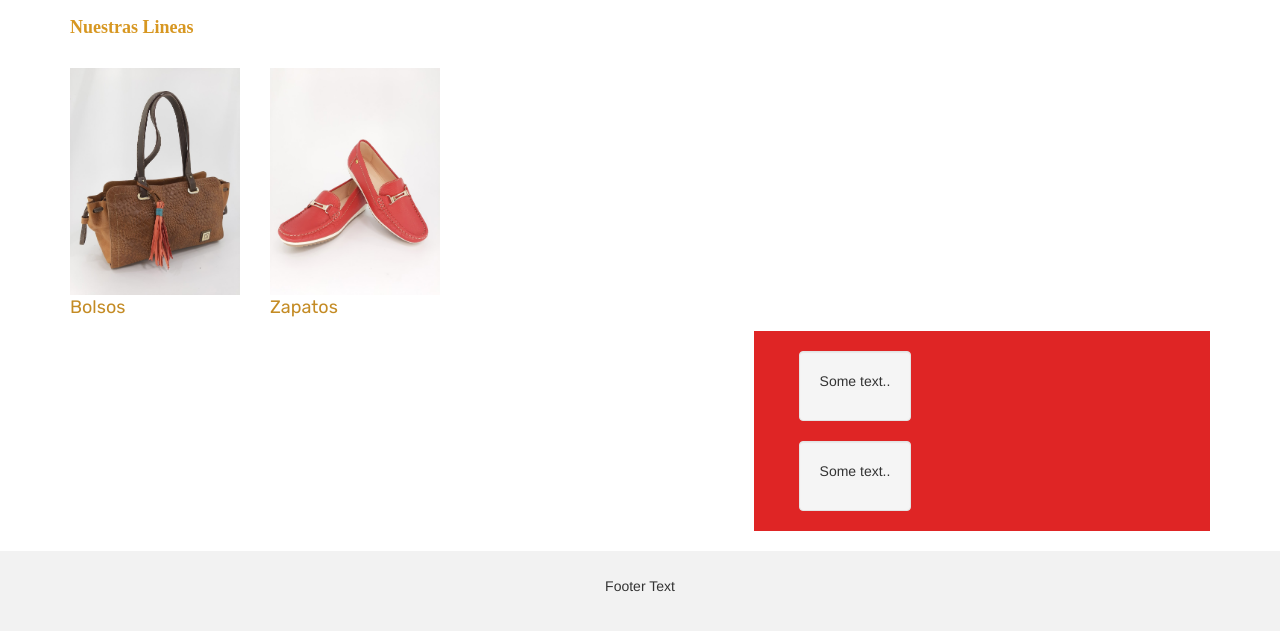
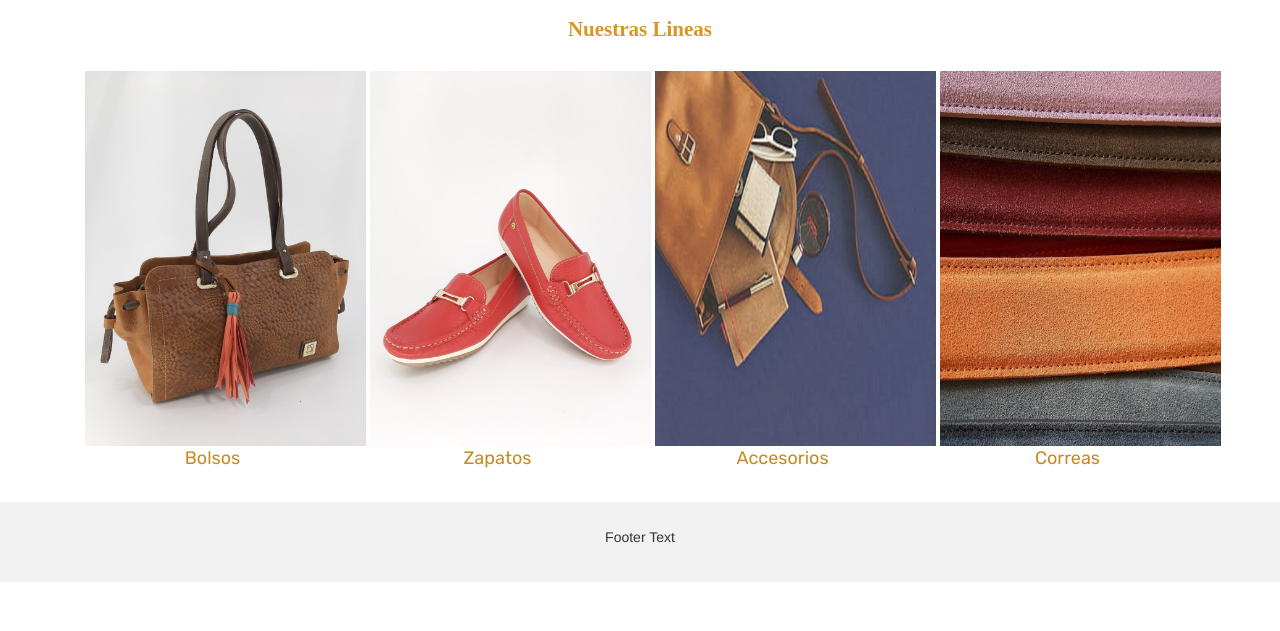
Before and after one commit to YulianReyes1012/Sprint_1, a plain HTML site: page index.html in a window 1280 px wide. Shown: the part 1048-1679 px from the top of the page. After the commit the page ends 1630 px from the top, so only its background shows below. Drawn offline with nearby package versions, Linux system fonts and the light colour scheme; a web font is replaced by a local one.

Commit message:
Correcciones imagenes y letra

```diff
--- a/estilos.css
+++ b/estilos.css
@@ -48,16 +48,16 @@ footer {
 }
 
 .fuenteMerienda {
-        font-family: "Merienda One";
-        text-align: left;
+        font-family:"Android 101";
+        text-align: center;
         font-style: normal;
-        font-size: large;
+        font-size: 150%;
         color: rgba(209, 136, 0, 0.87);
     }
 
 .fuenteRubik {
         font-family: "Rubik";
-        text-align: left;
+        text-align: center;
         font-style: normal;
         font-size: large;
         color: rgba(187, 122, 3, 0.87);
@@ -67,17 +67,24 @@ footer {
   width: 40%;
   padding-left: 30px;
   margin-left: 50px;
-  float: right;
+  padding-right: 30px;
+  margin-right: 50px;
+  float: center;
   font-style: "Merienda One";
   background-color: rgb(223, 37, 37);
 }
 
 .bside{
-    width: 50%;
-    float: left;
+    width: 75%;
+ padding-left: 30px;
+  margin-left: 50px;
+  padding-right: 30px;
+  margin-right: 50px;
+  float: center;
     font-style: "Merienda One";
  }
 
  .efectoimagen:hover {
      filter: saturate(250%);
+     border: rgb(158, 86, 3) 27px solid;
  }
--- a/index.html
+++ b/index.html
@@ -86,36 +86,25 @@
     </div>
 
     <div class="container text-center">
-        <aside class="bside">
+
         <h2 class="fuenteMerienda"><b>Nuestras Lineas</h2></b>
         <br>
-        <div class="row">
-        <div class="col-sm-4">
-        <img class="efectoimagen" src="/images/Productos/SHOPPING MARIANA.jpg" class="img-responsive" style="width:100%" alt="Image">
+        <aside class="col-sm-3">
+        <img class="efectoimagen" src="/images/Productos/SHOPPING MARIANA.jpg" class="img-responsive" style="width: 110%" alt="Image">
         <p class="fuenteRubik">Bolsos</p>
-            </div>
-            <div class="col-sm-4">
-            <img class="efectoimagen"  src="/images/Productos/201938M.jpg" class="img-responsive" style="width:100%" alt="Image">
-            <p class="fuenteRubik">Zapatos</p>
-            </div>
-            </div>
-            </div>
         </aside>
-        <div class="container text-center">
-        <aside class="aside">
-        <br>
-            <div class="col-sm-4">
-            <div class="well"
-            <p>Some text..</p>
-            </div>
-            <div class="well">
-            <p>Some text..</p>
-            </div>
-
-        </div>
-
-        </<aside>
-        </<div>
+        <aside class="col-sm-3">
+        <img class="efectoimagen"  src="/images/Productos/201938M.jpg" class="img-responsive" style="width: 110%;" alt="Image">
+        <p class="fuenteRubik">Zapatos</p>
+        </aside>
+        <aside class="col-sm-3">
+        <img class="efectoimagen" src="/images/Productos/accesorios.jpg" class="img-responsive" style="width: 110%"; alt="Image">
+        <p class="fuenteRubik">Accesorios</p>
+        </aside>
+        <aside class="col-sm-3">
+        <img class="efectoimagen" src="/images/Productos/correas.jpg" class="img-responsive" style="width: 110%" alt="Image">
+        <p class="fuenteRubik">Correas</p>
+        </aside>
         </div>
         <br>
 
```
Also changed, not shown: images/Productos/accesorios.jpg (added), images/Productos/correas.jpg (added).
